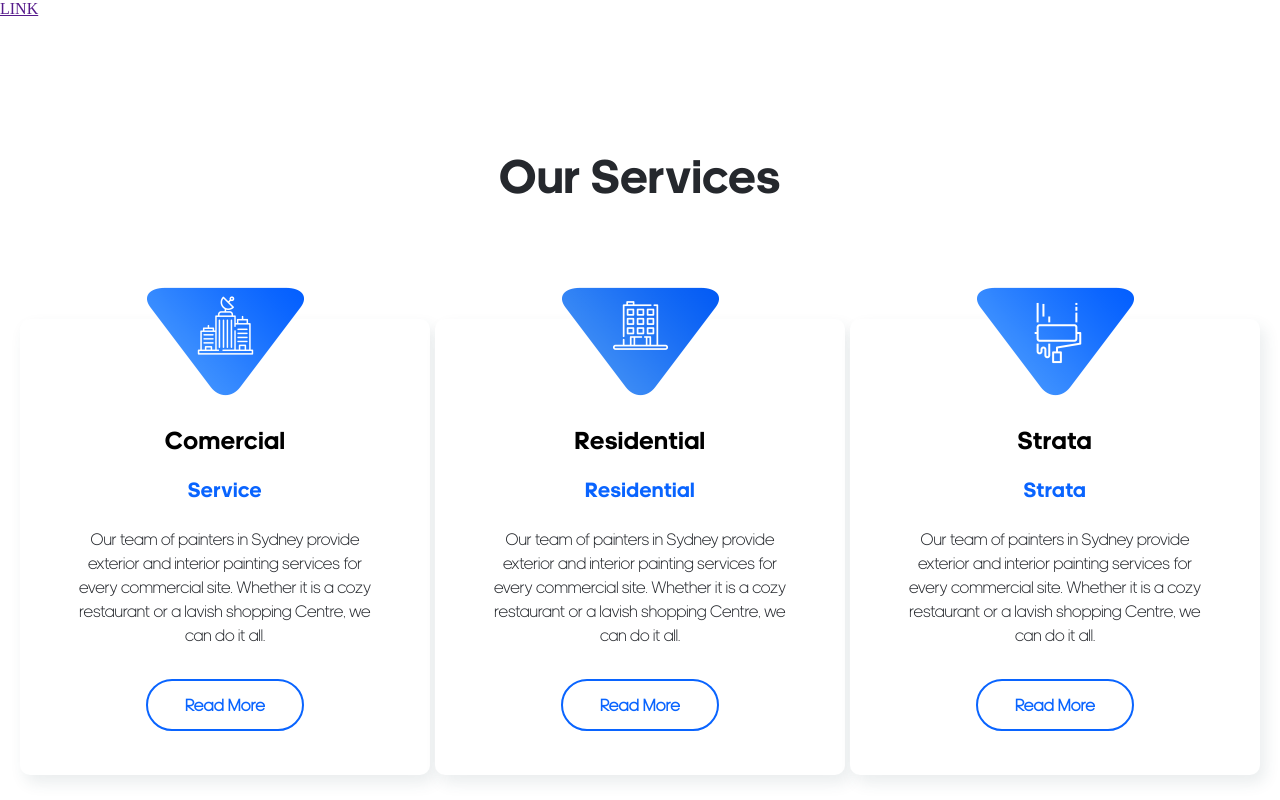
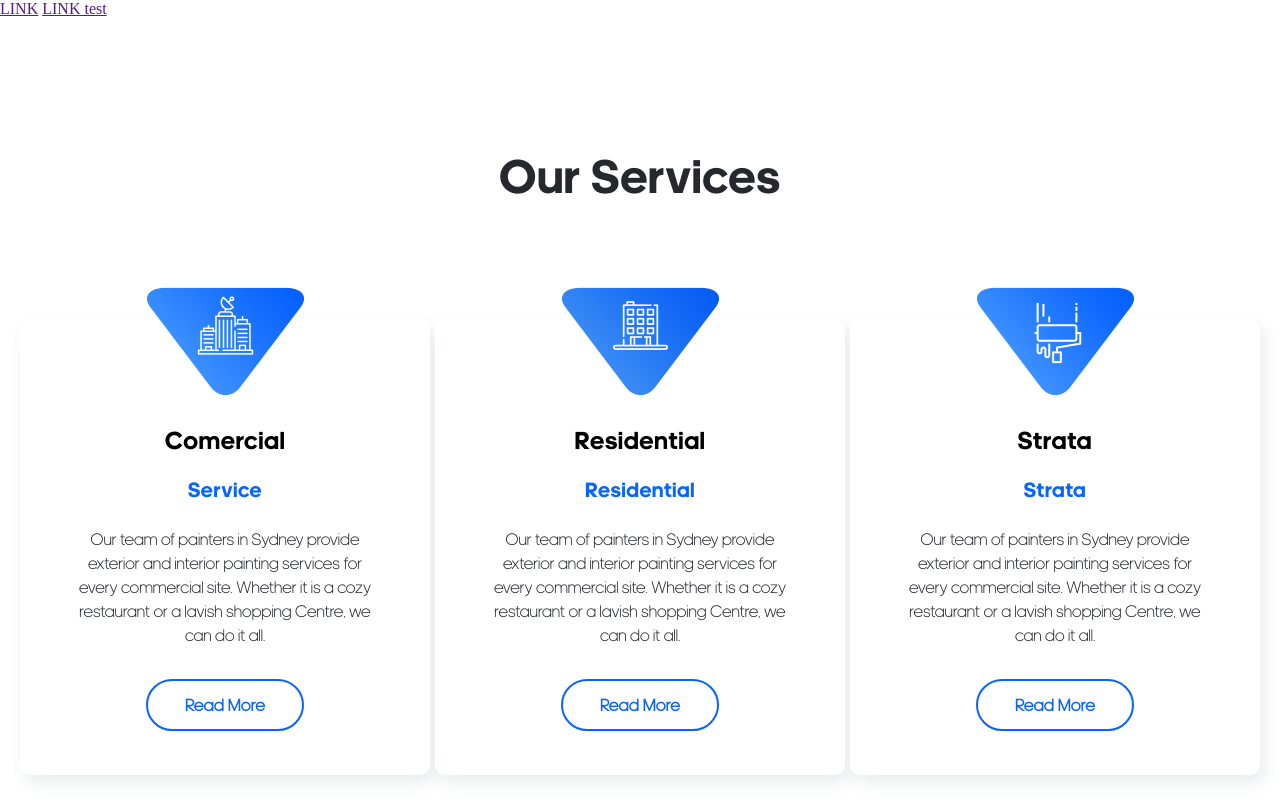
Before and after one commit to igor4949i/Leadingedge, a plain HTML site: page index.html in a window 1280 px wide. Shown: the top 800 px of the page. Drawn offline with nearby package versions, Linux system fonts and the light colour scheme.

Commit message:
add branch

```diff
--- a/index.html
+++ b/index.html
@@ -23,6 +23,7 @@
             <ul>
                 <li>
                     <a href="" class="nav_link">LINK</a>
+                    <a href="" class="nav_link">LINK test</a>
                 </li>
             </ul>
 
```
